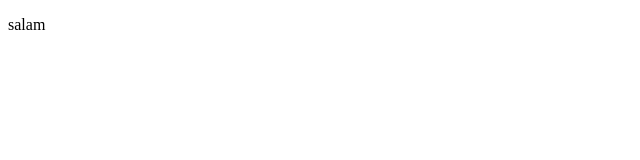
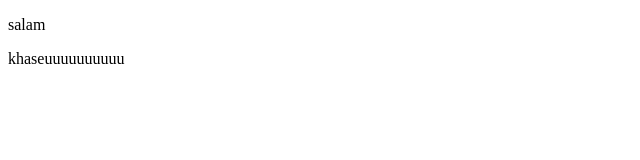
Before and after one commit to Soheib-Kiani/test, a plain HTML site: page index.html in a window 1280 px wide. Shown: the whole page, without its empty margins (0-640 px from the left). Drawn offline with Linux system fonts and the light colour scheme.

Commit message:
updated nowwww

```diff
--- a/index.html
+++ b/index.html
@@ -8,5 +8,6 @@
 </head>
 <body>
     <p>salam</p>
+    <div>khaseuuuuuuuuuu</div>
 </body>
 </html>
```
